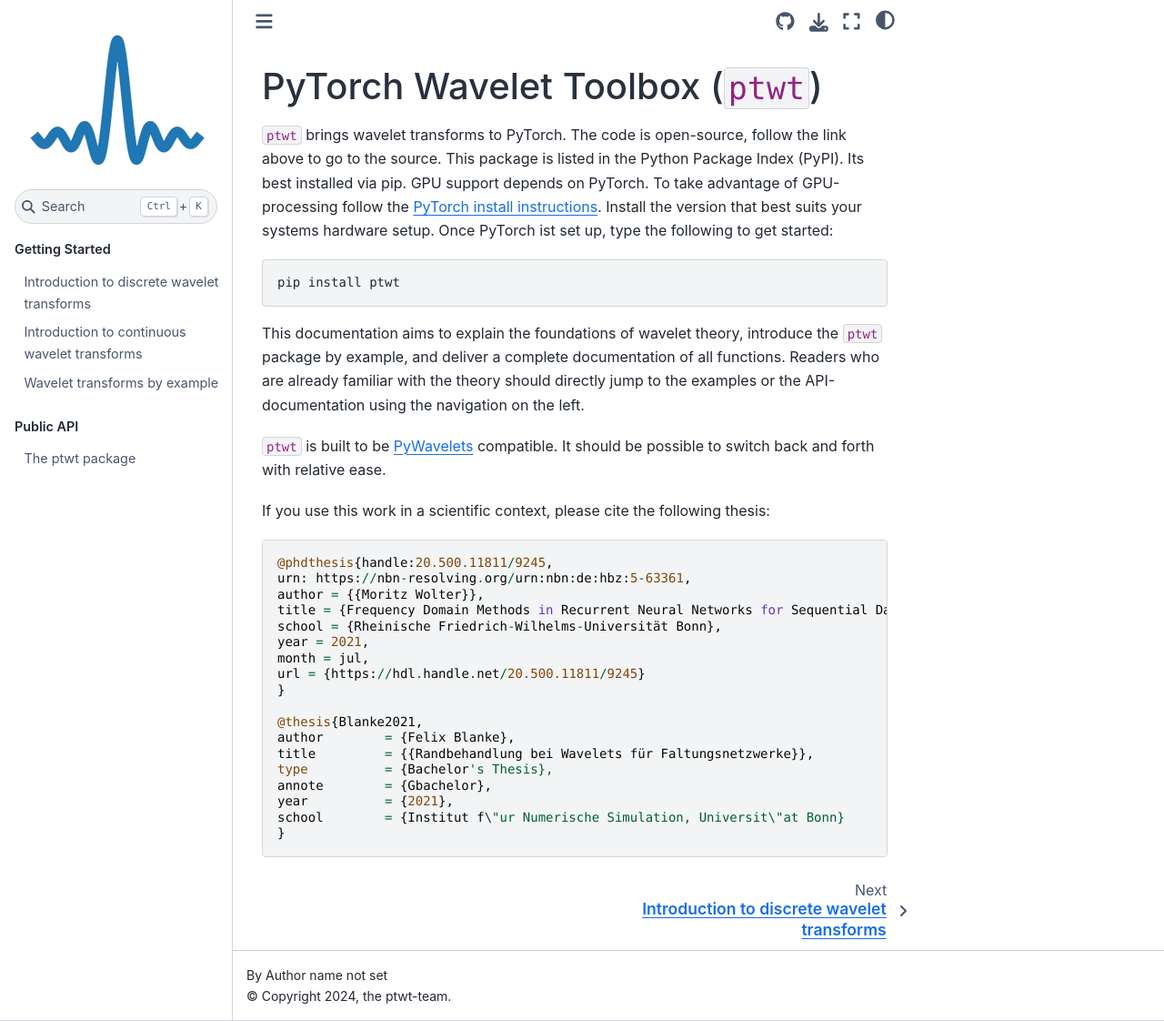
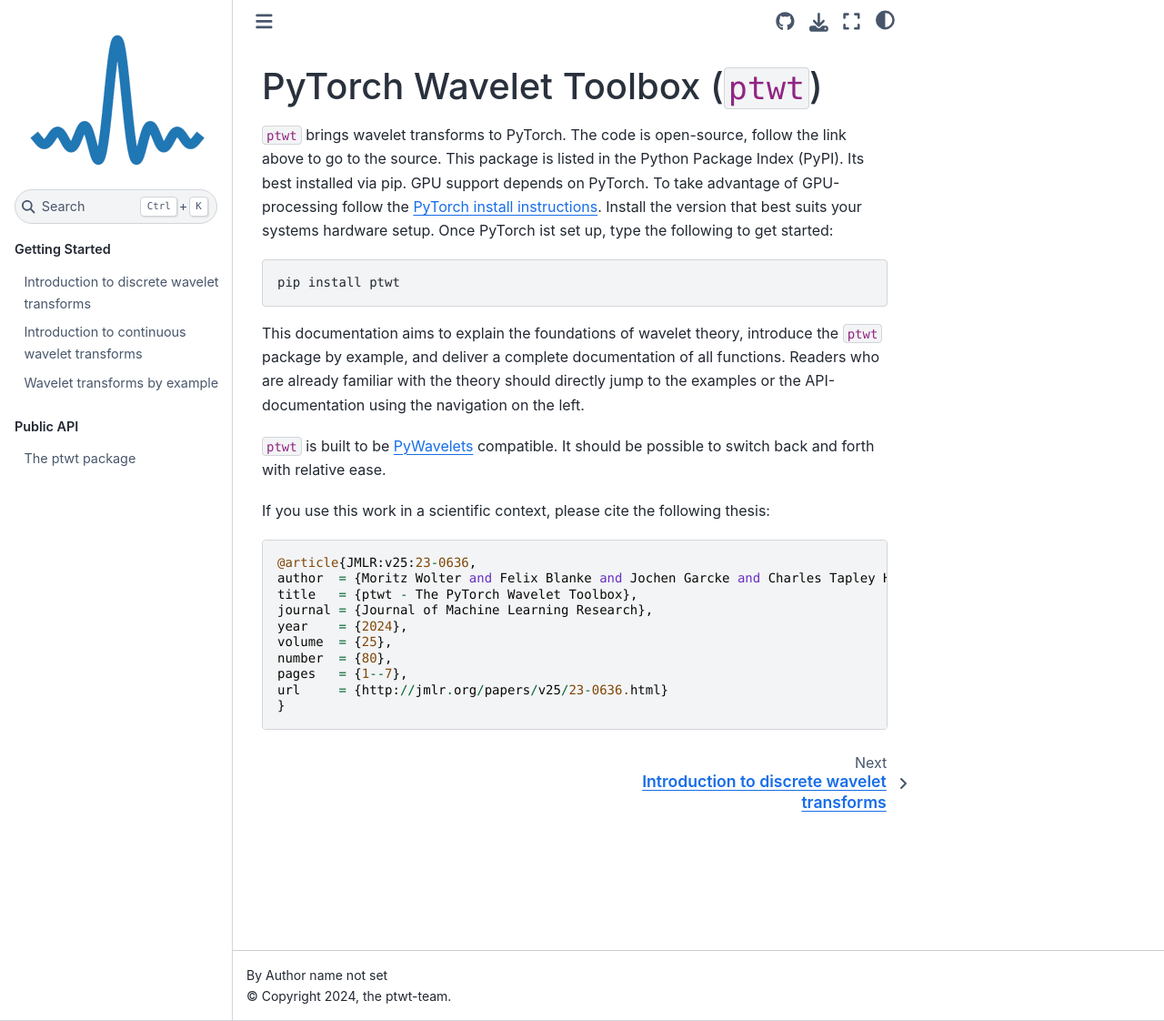
Before and after one commit to v0lta/PyTorch-Wavelet-Toolbox, a Sphinx documentation site: the page built from docs/index.rst, in a window 1280 px wide and 1122 px high. Shown: the whole window at 91% size. Built offline with Sphinx 7.4.7 and the Sphinx Book theme 1.1.4, drawn with Linux system fonts in a browser that asks for light colours.

Commit message:
update citation.

```diff
--- a/CITATION.bib
+++ b/CITATION.bib
@@ -1,18 +1,10 @@
-@phdthesis{handle:20.500.11811/9245,
-  urn: https://nbn-resolving.org/urn:nbn:de:hbz:5-63361,
-  author = {{Moritz Wolter}},
-  title = {Frequency Domain Methods in Recurrent Neural Networks for Sequential Data Processing},
-  school = {Rheinische Friedrich-Wilhelms-Universität Bonn},
-  year = 2021,
-  month = jul,
-  url = {https://hdl.handle.net/20.500.11811/9245}
+@article{JMLR:v25:23-0636,
+  author  = {Moritz Wolter and Felix Blanke and Jochen Garcke and Charles Tapley Hoyt},
+  title   = {ptwt - The PyTorch Wavelet Toolbox},
+  journal = {Journal of Machine Learning Research},
+  year    = {2024},
+  volume  = {25},
+  number  = {80},
+  pages   = {1--7},
+  url     = {http://jmlr.org/papers/v25/23-0636.html}
 }
-
-@thesis{Blanke2021,
-  author        = {Felix Blanke},
-  title         = {{Randbehandlung bei Wavelets für Faltungsnetzwerke}},
-  type          = {Bachelor's Thesis},
-  annote        = {Gbachelor},
-  year          = {2021},
-  school        = {Institut f\"ur Numerische Simulation, Universit\"at Bonn}
-}
--- a/docs/index.rst
+++ b/docs/index.rst
@@ -29,23 +29,15 @@
 
 .. code-block::
 
-   @phdthesis{handle:20.500.11811/9245,
-   urn: https://nbn-resolving.org/urn:nbn:de:hbz:5-63361,
-   author = {{Moritz Wolter}},
-   title = {Frequency Domain Methods in Recurrent Neural Networks for Sequential Data Processing},
-   school = {Rheinische Friedrich-Wilhelms-Universität Bonn},
-   year = 2021,
-   month = jul,
-   url = {https://hdl.handle.net/20.500.11811/9245}
-   }
-
-   @thesis{Blanke2021,
-   author        = {Felix Blanke},
-   title         = {{Randbehandlung bei Wavelets für Faltungsnetzwerke}},
-   type          = {Bachelor's Thesis},
-   annote        = {Gbachelor},
-   year          = {2021},
-   school        = {Institut f\"ur Numerische Simulation, Universit\"at Bonn}
+   @article{JMLR:v25:23-0636,
+   author  = {Moritz Wolter and Felix Blanke and Jochen Garcke and Charles Tapley Hoyt},
+   title   = {ptwt - The PyTorch Wavelet Toolbox},
+   journal = {Journal of Machine Learning Research},
+   year    = {2024},
+   volume  = {25},
+   number  = {80},
+   pages   = {1--7},
+   url     = {http://jmlr.org/papers/v25/23-0636.html}
    }
 
 .. toctree::
```
Also changed, not shown: README.rst (+9 -17 lines).
